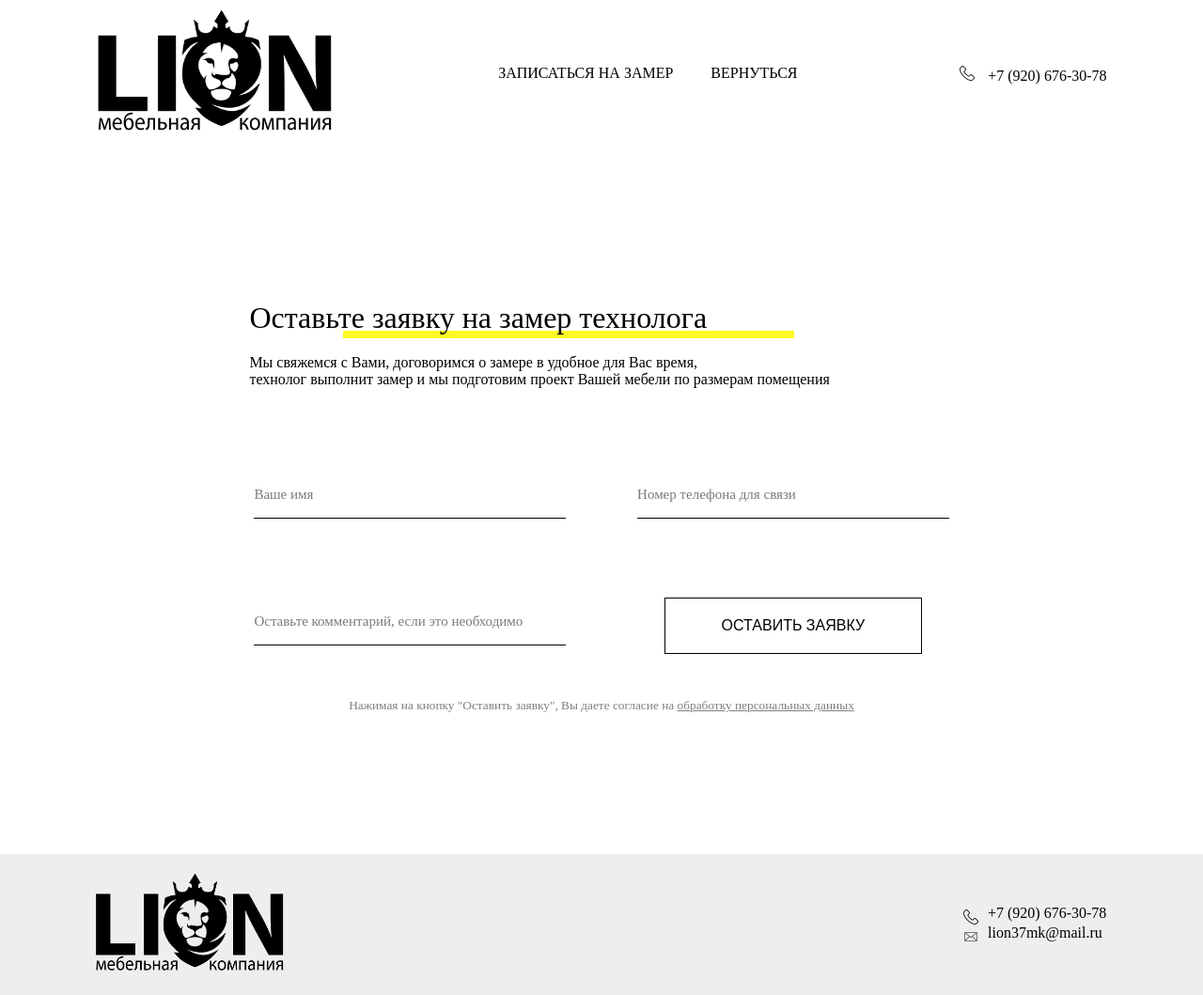
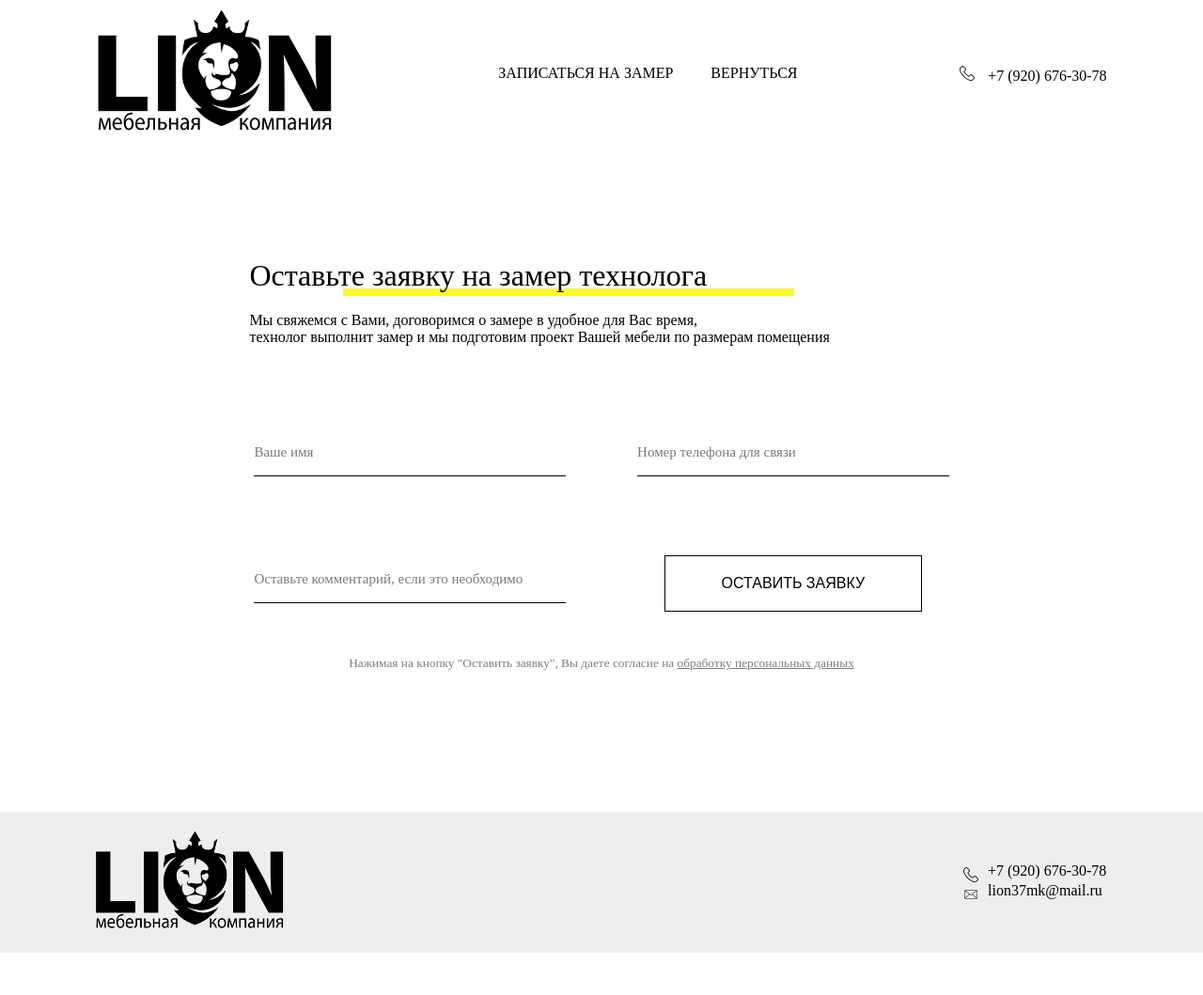
Before and after one commit to Ivan112299/lion, a PHP site: page /gallery.html in a window 1280 px wide. Shown: the whole page at 94% size. After the commit the page ends 1014 px from the top, so only its background shows below. Run offline with PHP 8.4, Linux system fonts and the light colour scheme; some web fonts are replaced.

Commit message:
fix padding top for contacts

```diff
--- a/gallery-main.css
+++ b/gallery-main.css
@@ -217,7 +217,8 @@ header nav .phone img {
 .contacts {
   margin: 90px 18% 0px;
   padding-bottom: 150px;
-  padding-top: 55px;
+  padding-top: 205px;
+  margin-top: -105px;
   display: flex;
   flex-direction: column;
   justify-content: flex-start;
--- a/gallery-main.less
+++ b/gallery-main.less
@@ -6,6 +6,7 @@
   src: local('Zen Maru'),
     url('fonts/ZenMaruGothic-Light.ttf') format('truetype');
 }
+
 @font-face {
   font-family: 'ZenMaruGothicRegular';
   font-style: normal;
@@ -13,6 +14,7 @@
   src: local('Zen Maru'),
     url('fonts/ZenMaruGothic-Regular.ttf') format('truetype');
 }
+
 @font-face {
   font-family: 'ZenMaruGothicMedium';
   font-style: normal;
@@ -20,12 +22,14 @@
   src: local('Zen Maru'),
     url('fonts/ZenMaruGothic-Medium.ttf') format('truetype');
 }
+
 @font-face {
   font-family: 'ZenMaruGothicBold';
   font-style: normal;
   font-weight: 600;
   src: local('Zen Maru'), url('fonts/ZenMaruGothic-Bold.ttf') format('truetype');
 }
+
 @font-face {
   font-family: 'ZenMaruGothicBlack';
   font-style: normal;
@@ -33,6 +37,7 @@
   src: local('Zen Maru'),
     url('fonts/ZenMaruGothic-Black.ttf') format('truetype');
 }
+
 // ********* variables *********** //
 
 @base-white: #fff;
@@ -52,6 +57,7 @@
   align-items: start;
   justify-content: center;
 }
+
 .btn-in-head {
   text-transform: uppercase;
   color: @base-black;
@@ -63,6 +69,7 @@
   transition: 0.3s;
   display: inline-block;
   cursor: pointer;
+
   &:hover {
     box-shadow: 3px 3px 10px rgba(0, 0, 0, 0.1),
       -3px -3px 10px rgba(0, 0, 0, 0.1);
@@ -79,6 +86,7 @@
   display: block;
   cursor: pointer;
   transition: 0.3s;
+
   &:hover {
     box-shadow: 3px 3px 10px rgba(0, 0, 0, 0.1),
       -3px -3px 10px rgba(0, 0, 0, 0.1);
@@ -101,12 +109,14 @@
 html {
   scroll-behavior: smooth;
 }
+
 body {
   background-color: @base-white;
   padding: 0px;
   margin: 0px;
   font-family: 'ZenMaruGothicRegular';
 }
+
 .preview {
   display: flex;
   flex-direction: column;
@@ -135,6 +145,7 @@ body {
     width: 95%;
     margin: auto;
     height: 88%;
+
     img {
       box-shadow: 0px 0px 20px rgba(0, 0, 0, 0.3);
       border: 1px solid @base-white;
@@ -142,12 +153,15 @@ body {
     }
   }
 }
+
 .slider {
   margin: 0px 8% 0px;
   padding-top: 165px;
+
   .wrapper {
     display: flex;
     flex-direction: column;
+
     .carousel {
       display: flex;
       flex-direction: row;
@@ -156,6 +170,7 @@ body {
 
       .photo-mini-wrap {
         width: calc(100% / 4);
+
         img {
           display: block;
           object-fit: cover;
@@ -167,6 +182,7 @@ body {
     }
   }
 }
+
 header {
   position: fixed;
   height: 170px;
@@ -175,6 +191,7 @@ header {
   padding: 0px;
   margin: 0px;
   z-index: 1000;
+
   nav {
     display: flex;
     flex-direction: row;
@@ -182,24 +199,29 @@ header {
     justify-content: space-between;
     margin: auto 8%;
     transition: all 0.5s ease-in-out;
+
     img {
       transition: all 0.5s ease-in-out;
       width: 255px;
       display: flex;
     }
+
     menu {
       display: flex;
       padding: 0px;
+
       li {
         font-size: 16px;
         list-style: none;
         margin: 0px 15px;
+
         a {
           text-decoration: none;
           color: @base-black;
           padding: 5px;
           position: relative;
           text-transform: uppercase;
+
           &:after {
             content: '';
             position: absolute;
@@ -212,6 +234,7 @@ header {
             left: 0px;
             top: 35px;
           }
+
           &:hover::after {
             transition: 0.5s;
             left: 10px;
@@ -222,6 +245,7 @@ header {
         }
       }
     }
+
     .phone {
       a {
         display: inline;
@@ -229,6 +253,7 @@ header {
         color: @base-black;
         width: 255px;
       }
+
       img {
         display: inline-block;
         width: 16px;
@@ -239,13 +264,16 @@ header {
     }
   }
 }
+
 .contacts {
   margin: 90px 18% 0px;
   padding-bottom: 150px;
-  padding-top: 55px;
+  padding-top: 205px;
+  margin-top: -105px;
   display: flex;
   flex-direction: column;
   justify-content: flex-start;
+
   .title {
     display: flex;
     flex-direction: column;
@@ -276,6 +304,7 @@ header {
       margin: 10px 0px;
     }
   }
+
   .form-box {
     margin-top: 40px;
     margin-bottom: 10px;
@@ -285,13 +314,16 @@ header {
     align-items: center;
     flex-direction: row;
     flex-wrap: wrap;
+
     .button-box {
       margin: auto;
     }
+
     .input-box {
       display: inline-block;
       width: 40%;
       padding: 40px;
+
       input {
         width: 100%;
         height: 40px;
@@ -303,13 +335,16 @@ header {
         transition: 0.5s;
         font-size: 18px;
         font-family: 'ZenMaruGothicBold';
-        &:focus ~ label {
+
+        &:focus~label {
           transform: translateY(-330%);
         }
-        &:not(:placeholder-shown) ~ label {
+
+        &:not(:placeholder-shown)~label {
           transform: translateY(-330%);
         }
       }
+
       label {
         font-size: 15px;
         font-family: 'ZenMaruGothicRegular';
@@ -322,6 +357,7 @@ header {
       }
     }
   }
+
   small {
     opacity: 0.5;
     text-align: center;
@@ -331,6 +367,7 @@ header {
     }
   }
 }
+
 footer {
   width: 100%;
   height: 150px;
@@ -385,6 +422,7 @@ footer {
       }
     }
   }
+
   .contacts-footer {
     display: flex;
     width: calc(100% / 3);
@@ -426,12 +464,15 @@ footer {
         width: 255px;
       }
     }
+
     menu {
       flex-direction: column;
       justify-content: space-between;
+
       li {
         text-align: center;
         margin-top: 10px;
+
         a {
           &:after {
             display: none;
@@ -439,6 +480,7 @@ footer {
         }
       }
     }
+
     .phone a {
       display: inline;
     }
@@ -447,10 +489,12 @@ footer {
   .slider {
     margin: 15px;
     padding: 0px;
+
     .wrapper {
       .carousel {
         .photo-mini-wrap {
           width: 100%;
+
           img {
             width: 100%;
             height: 100%;
@@ -459,10 +503,12 @@ footer {
         }
       }
     }
+
     .wrapper .carousel img {
       padding-right: 0px;
     }
   }
+
   .contacts {
     width: 100%;
     margin: 0px;
@@ -482,10 +528,12 @@ footer {
         }
       }
     }
+
     .form-box {
       margin-top: 0px;
       height: 100%;
     }
+
     small {
       margin: 3% 5%;
     }
@@ -497,19 +545,24 @@ footer {
 
     .logo {
       justify-content: center;
+
       img {
         padding: 0px;
       }
     }
+
     .nav {
       align-items: center;
     }
+
     .contacts-footer {
       align-items: center;
       margin: 20px 0px;
+
       .phone {
         display: flex;
         justify-content: center;
+
         a {
           display: inline-block;
           text-align: center;
```
